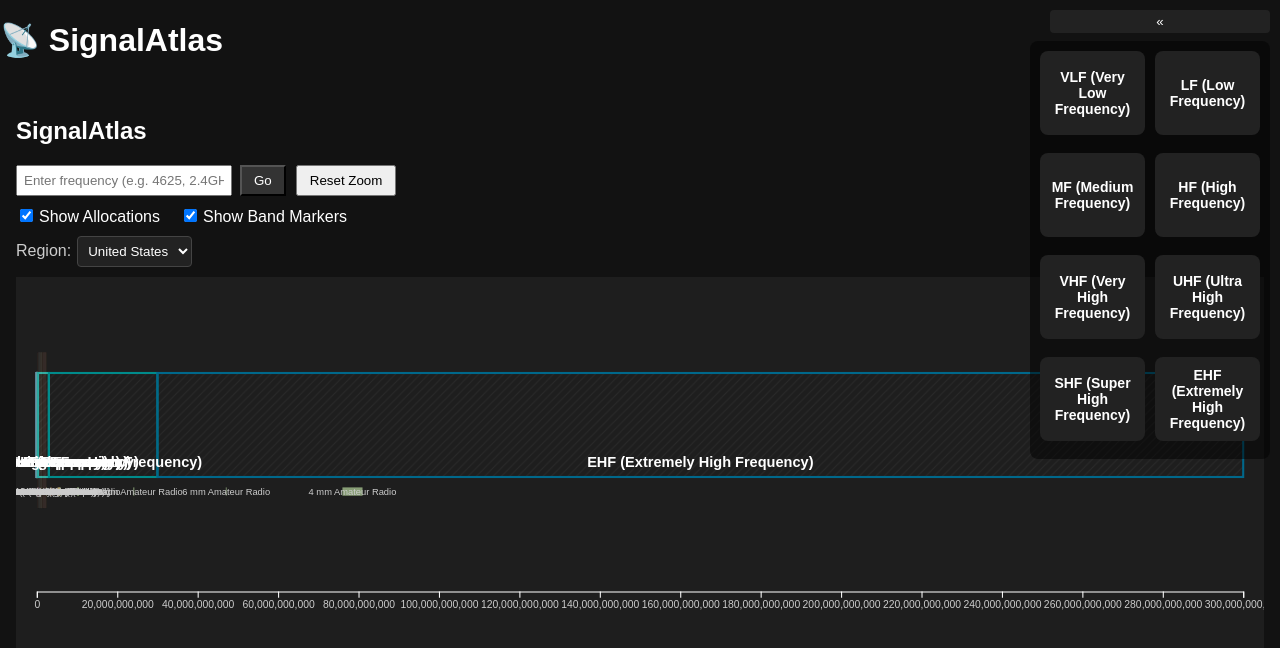
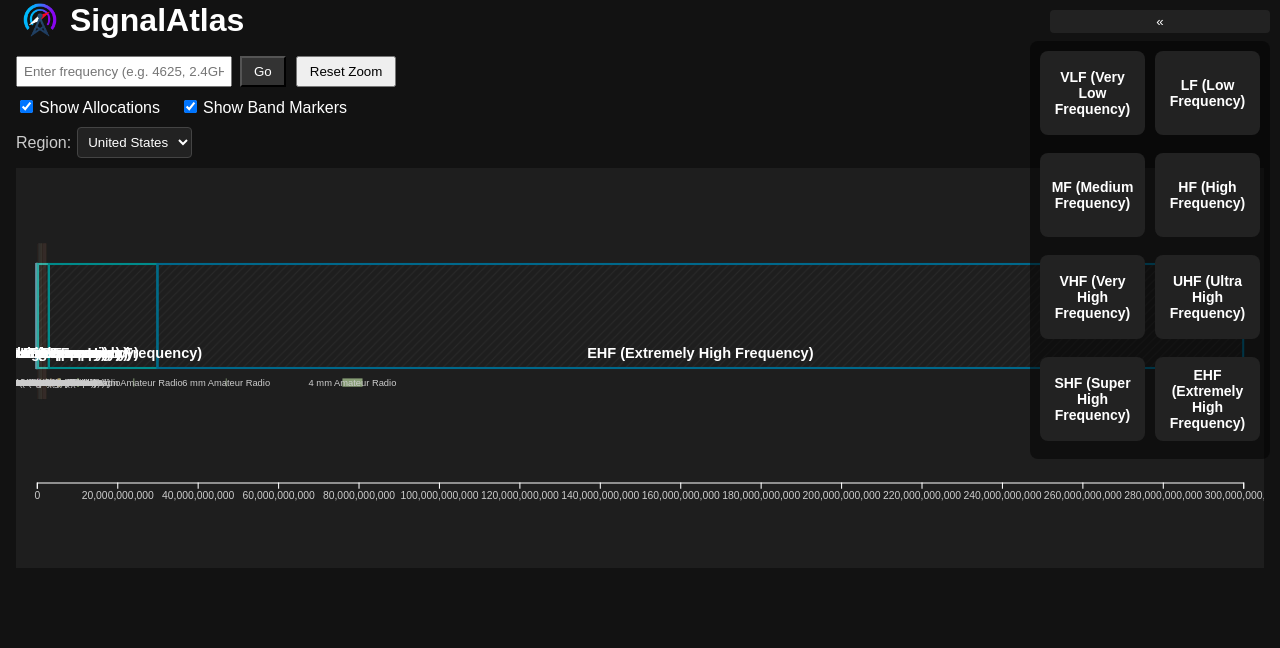
Before and after one commit to Imagineer7/SignalAtlas, a React (Create React App) app: page / in a window 1280 px wide. Shown: the top 648 px of the page. Built offline with nearby package versions, Linux system fonts and the light colour scheme.

Commit message:
Fixed Logo

```diff
--- a/src/App.css
+++ b/src/App.css
@@ -1,3 +1,12 @@
+/* Optional: Styling for h1 */
+h1 {
+  margin: 0;                   /* Remove default margin to prevent extra spacing */
+  font-size: 2rem;             /* Adjust font size for the heading */
+  font-weight: bold;           /* Bold the font */
+  color: white;                /* Ensure text is visible */
+}
+
+/* Optional additional App styling */
 .App {
   text-align: center;
 }
--- a/src/App.js
+++ b/src/App.js
@@ -4,7 +4,17 @@ import SpectrumView from './components/SpectrumView';
 function App() {
   return (
     <div className="App">
-      <h1>📡 SignalAtlas</h1>
+      {/* Header container with logo */}
+      <div style={{ display: 'flex', alignItems: 'center', gap: '10px', marginLeft: '20px' }}>
+        <img
+          src="/favicon.png"  // Ensure this points to the correct image in the public folder
+          alt="SignalAtlas Logo"
+          style={{ width: '40px', height: '40px', objectFit: 'contain' }}
+        />
+        <h1 style={{ margin: '0', fontSize: '2rem', fontWeight: 'bold', color: 'white' }}>
+          SignalAtlas
+        </h1>
+      </div>
       <SpectrumView />
     </div>
   );
--- a/src/components/SpectrumView.js
+++ b/src/components/SpectrumView.js
@@ -366,7 +366,6 @@ const SpectrumView = () => {
 
   return (
     <div className="spectrum-view-container" style={{ backgroundColor: '#121212', padding: '1rem', minHeight: '100vh', color: 'white' }}>
-      <h2>SignalAtlas</h2>
 
       {/* Frequency jump form */}
       <form onSubmit={goToFrequency} style={{ marginBottom: '10px' }}>
```
Also changed, not shown: public/faviconsmall.png (added).
